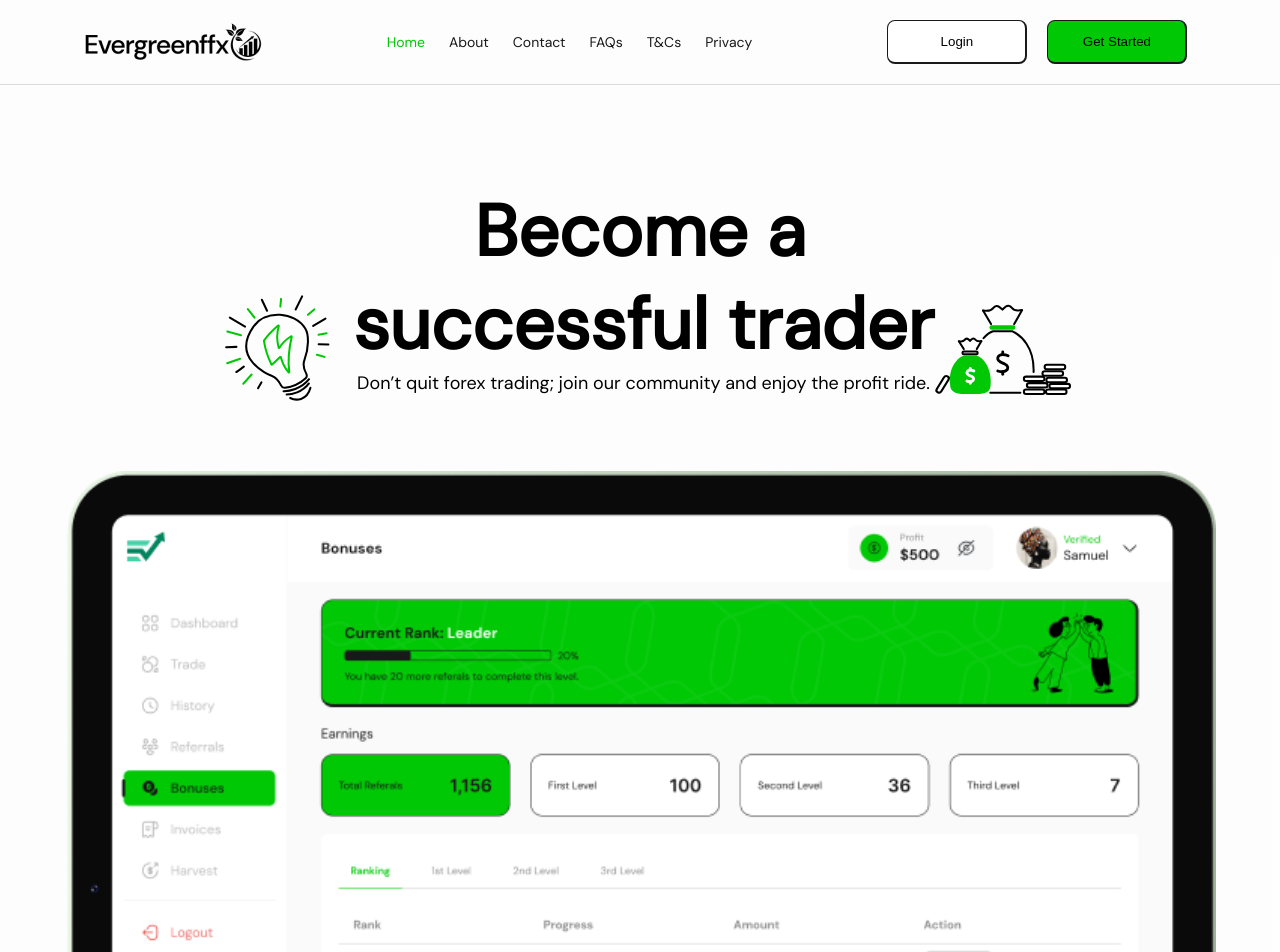
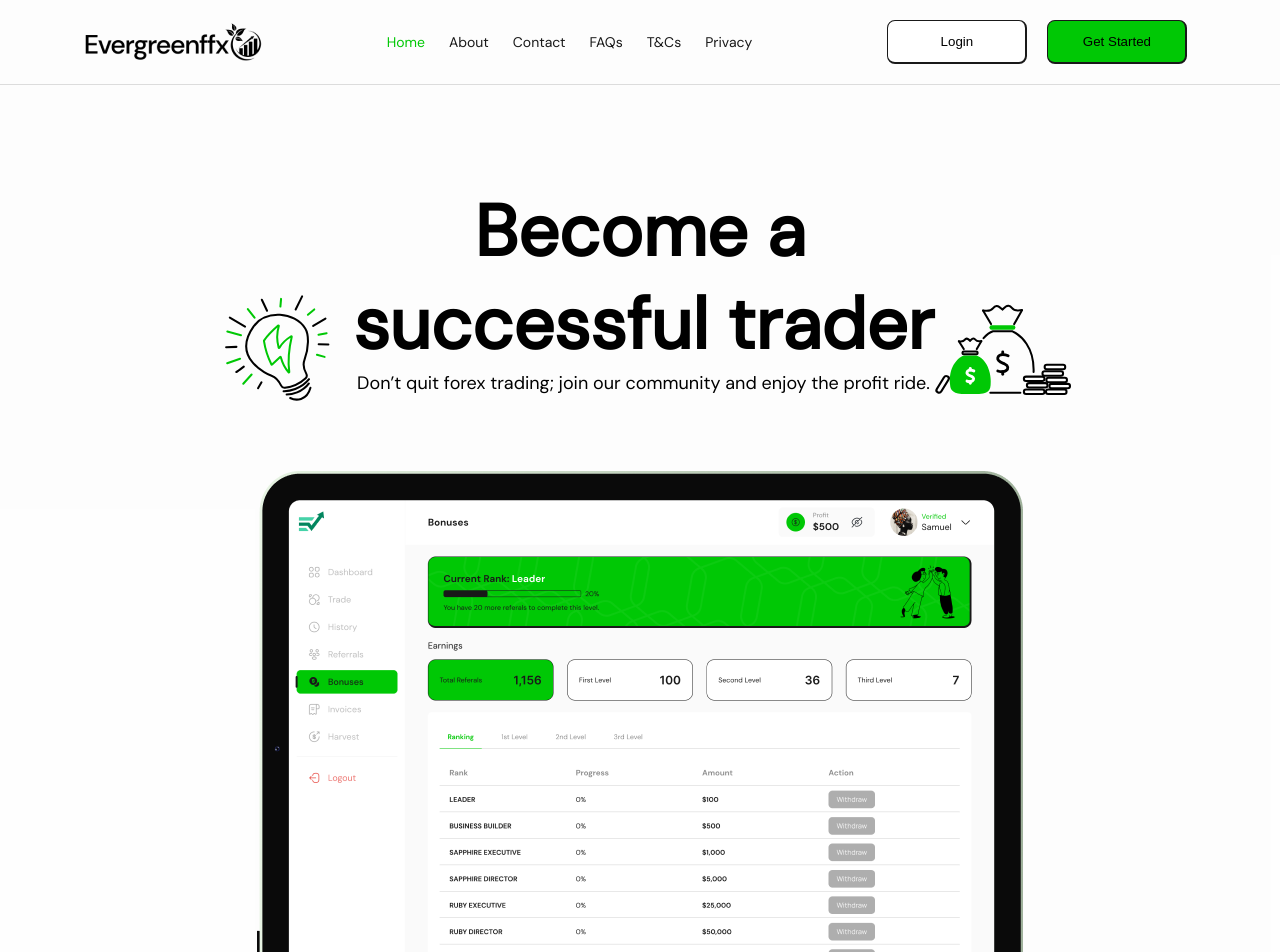
Before and after one commit to Ghasty003/Evergreenffx, a React (Vite) app: page / in a window 1280 px wide. Shown: the top 952 px of the page. Built offline with nearby package versions, Linux system fonts and the light colour scheme.

Commit message:
Added new changes

```diff
--- a/src/styles/homepage.scss
+++ b/src/styles/homepage.scss
@@ -43,7 +43,9 @@
 
         > img {
             margin-top: 50px;
-            width: 90%;
+            @media (max-width: 880px) {
+                width: 90%;
+            }
         }
     }
 
```
